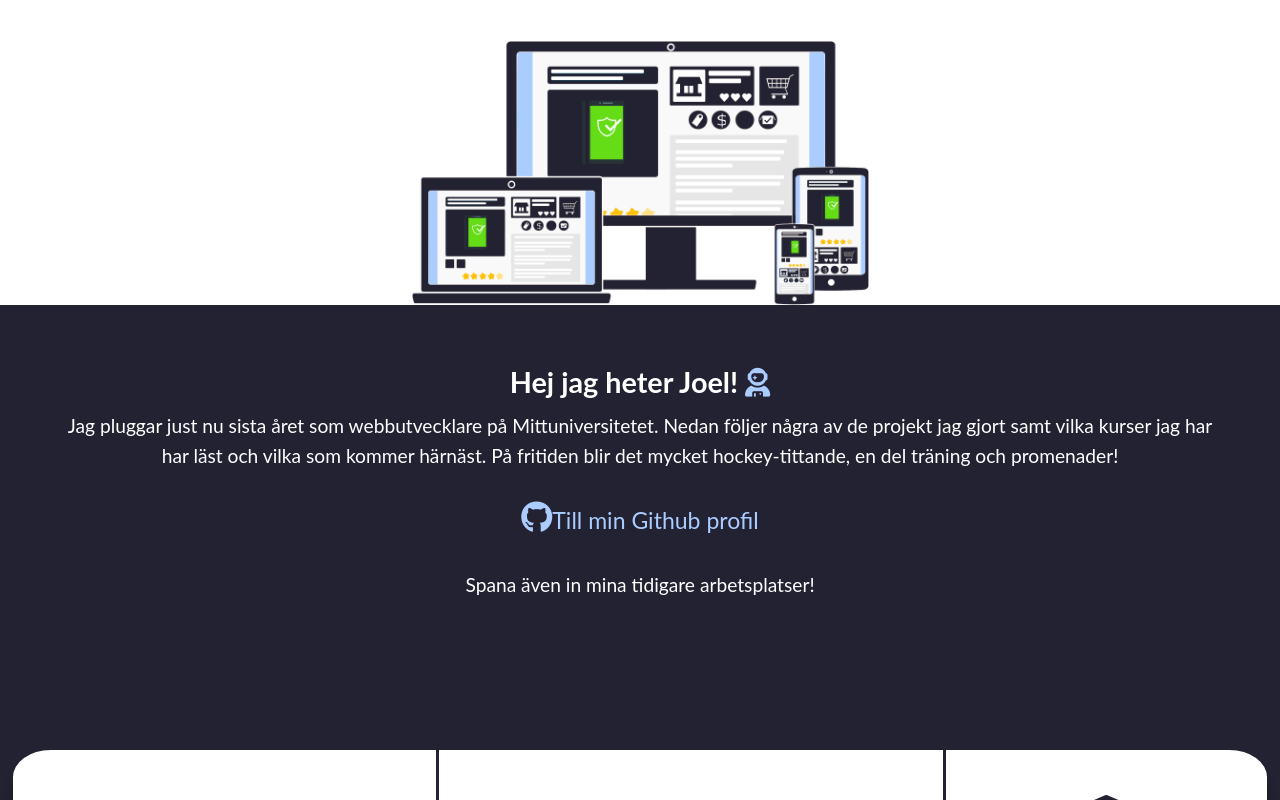
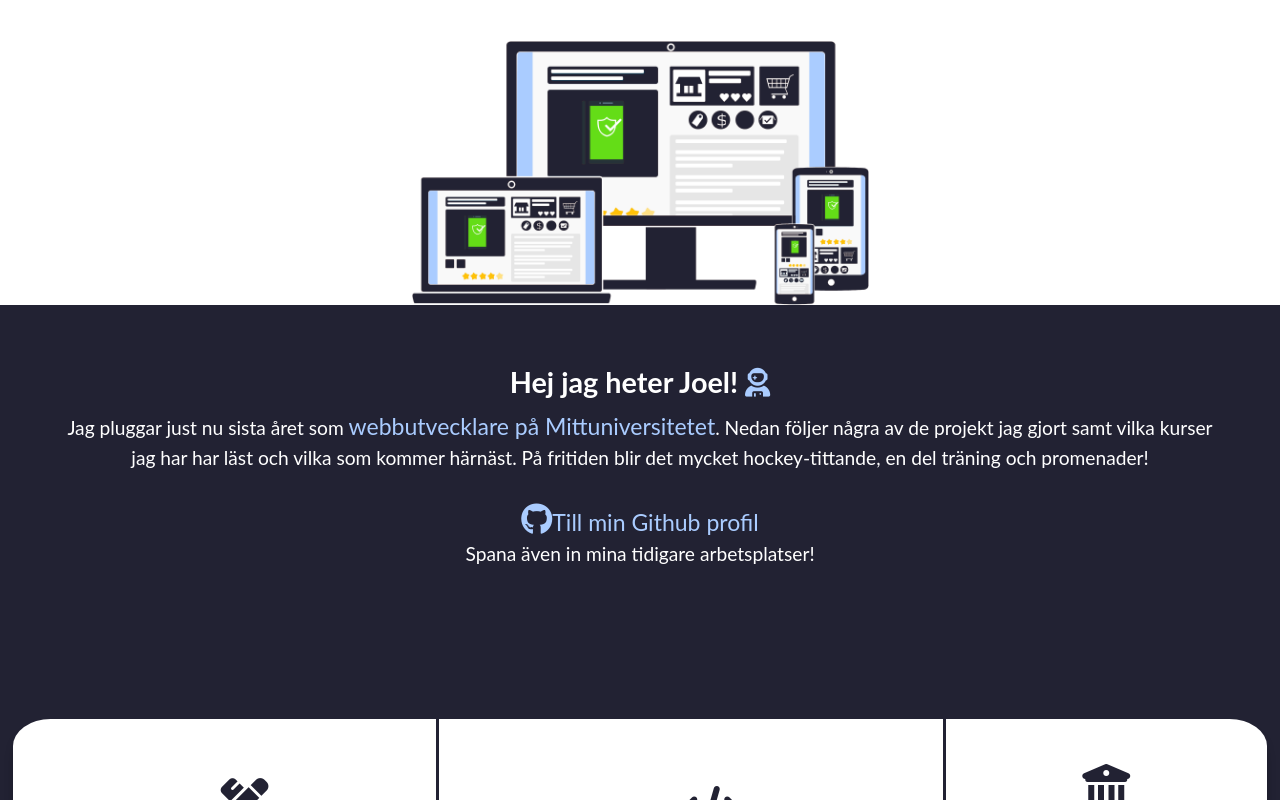
Before and after one commit to Joka1996/projektWeb3, a website: page src/index.html in a window 1280 px wide. Shown: the part 466-1266 px from the top of the page. Drawn offline with nearby package versions, Linux system fonts and the light colour scheme; files that its build step writes are made by us from their sources; no server answers.

Commit message:
ändrat about-texten

```diff
--- a/src/index.html
+++ b/src/index.html
@@ -51,11 +51,12 @@
         </h2>
         <article id="about-me">
           <p>
-            Jag pluggar just nu sista året som webbutvecklare på
-            Mittuniversitetet. Nedan följer några av de projekt jag gjort samt
-            vilka kurser jag har har läst och vilka som kommer härnäst. På
-            fritiden blir det mycket hockey-tittande, en del träning och
-            promenader!
+            Jag pluggar just nu sista året som
+            <a href="https://www.miun.se/webbutveckling">
+              webbutvecklare på Mittuniversitetet</a
+            >. Nedan följer några av de projekt jag gjort samt vilka kurser jag
+            har har läst och vilka som kommer härnäst. På fritiden blir det
+            mycket hockey-tittande, en del träning och promenader!
             <br />
             <br />
             <a href="https://github.com/Joka1996" target="_blank">
--- a/src/sass/_layout.scss
+++ b/src/sass/_layout.scss
@@ -68,21 +68,10 @@ h2 {
     font-size: larger;
     text-decoration: none;
   }
-
-  #about-me a::after {
-    content: "";
-    display: block;
-    width: 0;
-    height: 1px;
-    background: $textColor;
-    transition: width 0.4s ease-in;
-    margin: 0 auto;
+  #about-me a:hover {
+    border-bottom: 1px solid $textColor;
   }
 
-  #about-me a:hover::after {
-    width: 30%;
-    margin: 0 auto;
-  }
   #about-me i {
     font-size: 2rem;
   }
```
